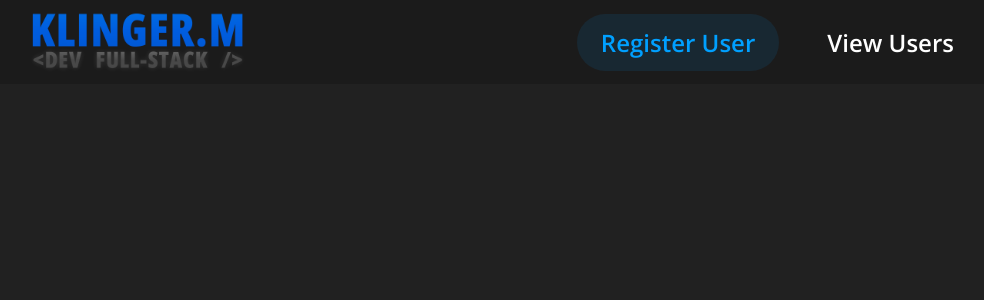
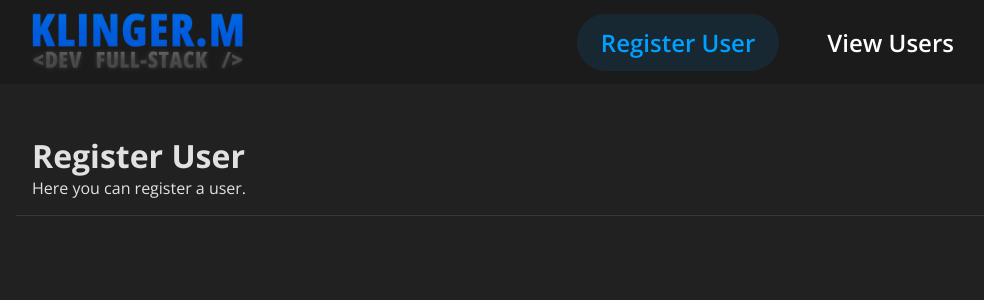
Before and after one commit to KlingerMatheus/challenge_m, a Vue app: page /#/ in a window 1280 px wide. Shown: the top 300 px of the page, without its empty margins (134-1118 px from the left). Built offline with nearby package versions, Linux system fonts and the light colour scheme.

Commit message:
feat(pageheader): inserted a new component called by PageHeader, each page will contain it
It will be showing the title and description of the current page at the header of the content.

```diff
--- a/src/App.vue
+++ b/src/App.vue
@@ -1,7 +1,9 @@
 <template>
   <div id="app">
     <Navbar />
-    <router-view />
+    <div id="container">
+      <router-view />
+    </div>
   </div>
 </template>
 
@@ -28,5 +30,32 @@ export default {
 body {
   font-family: "Open Sans", sans-serif;
   background-color: rgb(33, 33, 33);
+  color: rgb(225, 225, 225);
+}
+
+#container {
+  padding: 50px;
+  margin-inline: 280px;
+}
+
+/* RESPONSIVE */
+
+@media screen and (max-width: 1660px) {
+  #container {
+    margin-inline: 200px;
+  }
+}
+
+@media screen and (max-width: 1300px) {
+  #container {
+    margin-inline: 100px;
+  }
+}
+
+@media screen and (max-width: 900px) {
+  #container {
+    margin-inline: 0px;
+    padding: 50px 20px;
+  }
 }
 </style>
--- a/src/components/Navbar.vue
+++ b/src/components/Navbar.vue
@@ -17,7 +17,7 @@
 
     <div class="links-responsive">
       <button
-        @click="this.closeResponsiveNavbar"
+        @click="toggleResponsiveNavbar"
         id="close-navbar-responsive"
         class="icon-button"
       >
@@ -31,7 +31,7 @@
       >
     </div>
     <div id="toggle-button">
-      <button @click="openResponsiveNavbar" class="icon-button">
+      <button @click="toggleResponsiveNavbar" class="icon-button">
         <i class="fa fa-bars"></i>
       </button>
     </div>
@@ -50,15 +50,12 @@ export default {
     };
   },
   methods: {
-    openResponsiveNavbar() {
-      const responsiveNavbar = document.querySelector(".links-responsive");
+    toggleResponsiveNavbar() {
+      let responsiveNavbar = document.querySelector(".links-responsive").style;
 
-      return (responsiveNavbar.style.display = "flex");
-    },
-    closeResponsiveNavbar() {
-      const responsiveNavbar = document.querySelector(".links-responsive");
-
-      return (responsiveNavbar.style.display = "none");
+      return responsiveNavbar.display === "flex"
+        ? (responsiveNavbar.display = "none")
+        : (responsiveNavbar.display = "flex");
     },
   },
 };
--- /dev/null
+++ b/src/components/PageHeader.vue
@@ -0,0 +1,28 @@
+<template>
+  <div class="page-header">
+    <h1>{{ title }}</h1>
+    <p>{{ description }}</p>
+    <hr />
+  </div>
+</template>
+
+<script>
+export default {
+  name: "PageHeader",
+  props: { title: String, description: String },
+};
+</script>
+
+<style scoped>
+h1,
+p {
+  margin-left: 16px;
+}
+
+hr {
+  background-color: rgba(255, 255, 255, 0.1);
+  height: 1px;
+  width: 100%;
+  margin-block: 16px;
+}
+</style>
--- a/src/router/index.js
+++ b/src/router/index.js
@@ -1,14 +1,20 @@
 import Vue from "vue";
 import VueRouter from "vue-router";
-import Home from "../views/Home.vue";
+import RegisterUser from "../views/RegisterUser.vue";
+import ViewUsers from "../views/ViewUsers.vue";
 
 Vue.use(VueRouter);
 
 const routes = [
   {
     path: "/",
-    name: "Home",
-    component: Home,
+    name: "RegisterUser",
+    component: RegisterUser,
+  },
+  {
+    path: "/users",
+    name: "ViewUsers",
+    component: ViewUsers
   },
 ];
 
--- a/src/views/Home.vue
+++ /dev/null
@@ -1,10 +0,0 @@
-<template>
-  <div class="home"></div>
-</template>
-
-<script>
-export default {
-  name: "Home",
-  components: {},
-};
-</script>
--- /dev/null
+++ b/src/views/RegisterUser.vue
@@ -0,0 +1,22 @@
+<template>
+  <div class="page-container">
+    <PageHeader :title="page.title" :description="page.description" />
+  </div>
+</template>
+
+<script>
+import PageHeader from "@/components/PageHeader.vue";
+
+export default {
+  name: "RegisterUser",
+  components: { PageHeader },
+  data: () => {
+    return {
+      page: {
+        title: "Register User",
+        description: "Here you can register a user.",
+      },
+    };
+  },
+};
+</script>
--- /dev/null
+++ b/src/views/ViewUsers.vue
@@ -0,0 +1,30 @@
+<template>
+  <div class="page-container">
+    <PageHeader :title="page.title" :description="page.description" />
+  </div>
+</template>
+
+<script>
+import PageHeader from "@/components/PageHeader.vue";
+
+export default {
+  name: "ViewUsers",
+  data: () => {
+    return {
+      page: {
+        title: "View Users",
+        description:
+          "Here you can view all the users registered on the system.",
+      },
+    };
+  },
+  components: { PageHeader },
+};
+</script>
+
+<style scoped>
+.page-container {
+  position: relative;
+  width: 100%;
+}
+</style>
```
